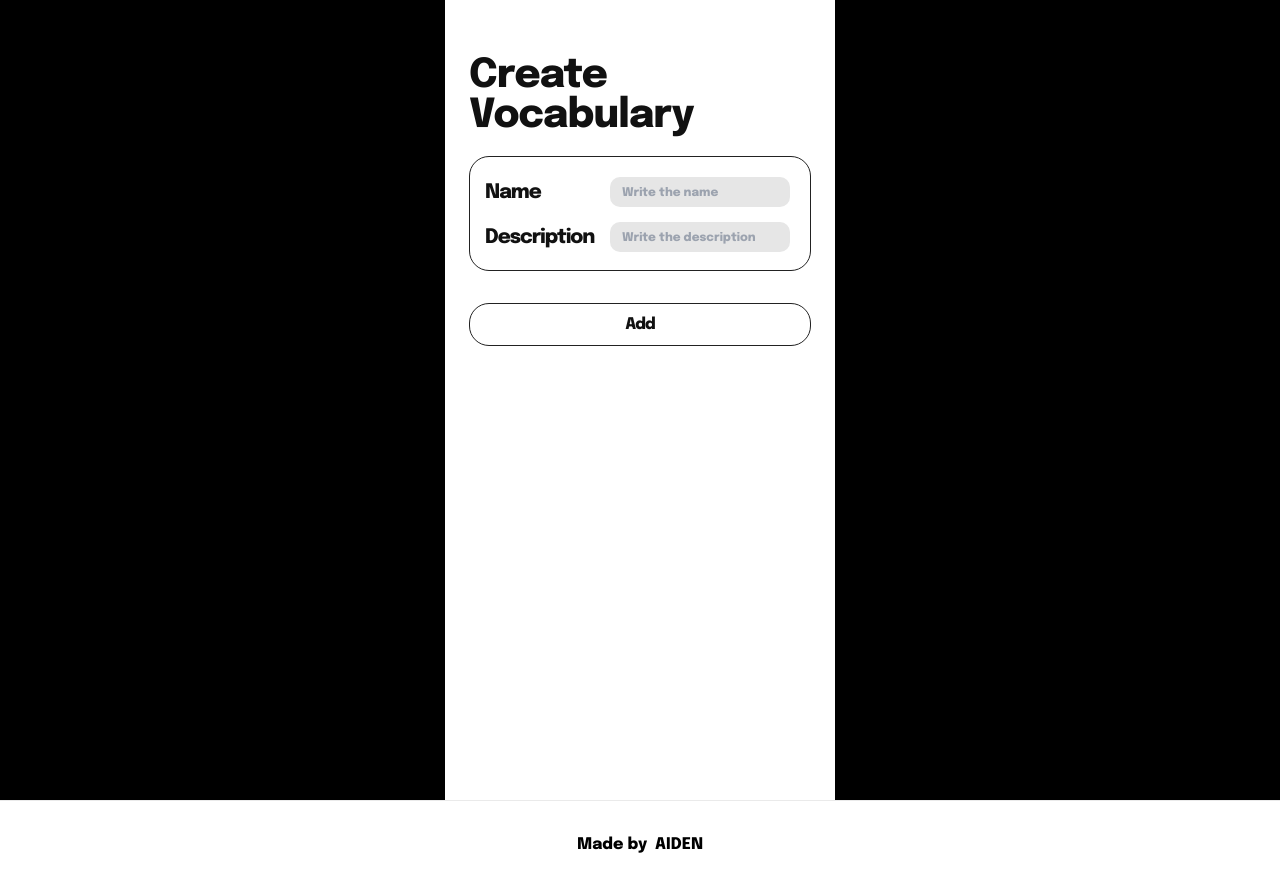
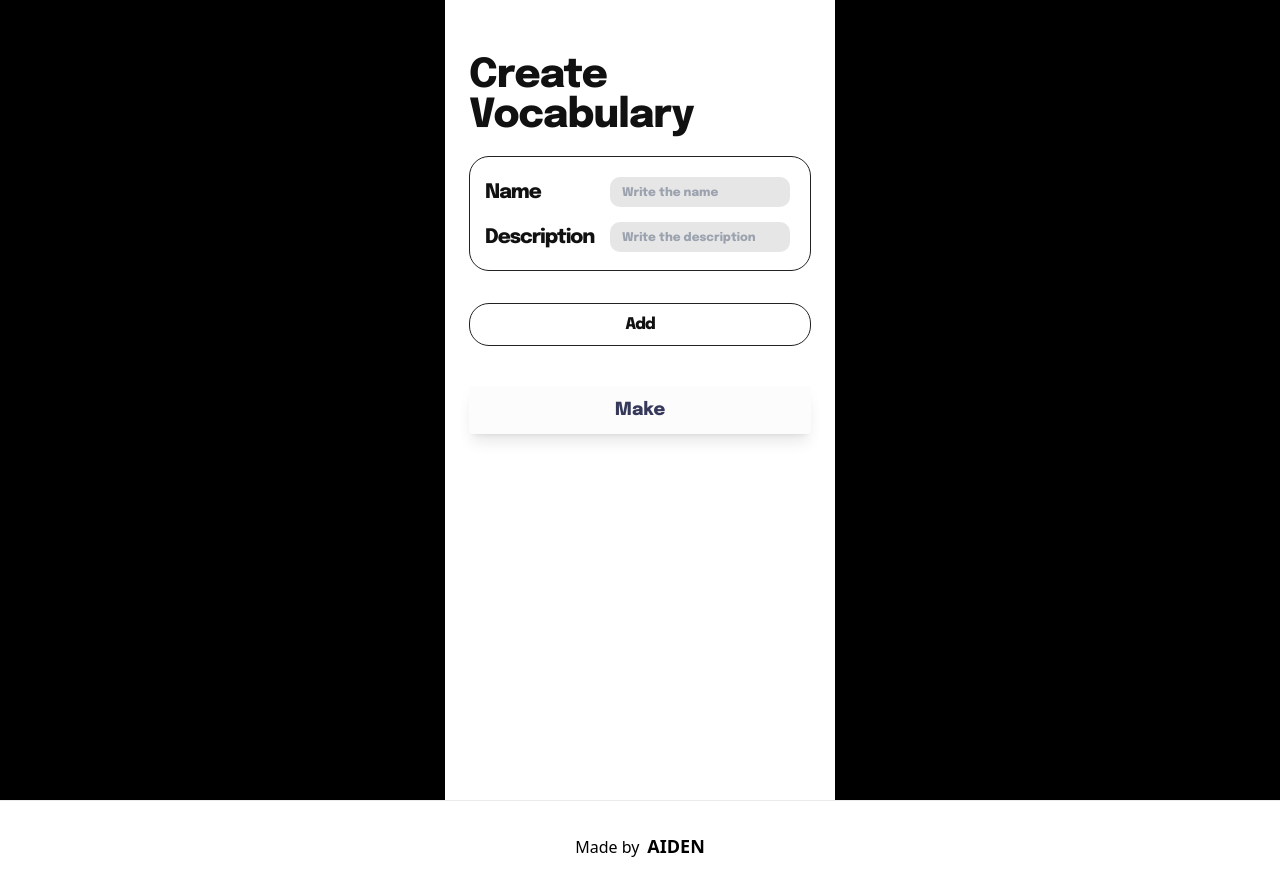
Before and after one commit to aiden3493/moonvoca, a Next.js app: page /createVocabulary in a window 1280 px wide. Built offline with nearby package versions, Linux system fonts and the light colour scheme.

Commit message:
done for today :)

```diff
--- a/components/footer.tsx
+++ b/components/footer.tsx
@@ -1,12 +1,12 @@
 export default function Footer() {
   return (
     <a
-      className="flex items-center justify-center flex-grow"
+      className="flex items-center justify-center flex-grow font-sans"
       href="https://vercel.com?utm_source=create-next-app&utm_medium=default-template&utm_campaign=create-next-app"
       target="_blank"
       rel="noopener noreferrer"
     >
-      Made by <span className="ml-[0.5rem] font-bold text-[16px]">AIDEN</span>
+      Made by <span className="ml-[0.5rem] font-bold text-[18px]">AIDEN</span>
     </a>
   );
 }
--- a/components/vocabularyBox.tsx
+++ b/components/vocabularyBox.tsx
@@ -10,14 +10,10 @@ export default function VocabularyBox(props: any) {
     "#5500ff",
   ];
 
-  console.log(props.index);
-
   const color =
     props.index < 6
       ? VOCABULARY_BACKGROUND_COLOR[props.index]
       : VOCABULARY_BACKGROUND_COLOR[5];
-
-  console.log(color);
 
   return (
     <div
--- a/pages/createVocabulary.tsx
+++ b/pages/createVocabulary.tsx
@@ -1,34 +1,71 @@
 import type { NextPage } from "next";
 import Head from "next/head";
 import Footer from "../components/footer";
-import Link from "next/link";
-
-const MainSetting = () => {
-  return (
-    <div className="relative w-[342px] h-[115px] bg-[#ffffff] rounded-[20px] mt-5 border-solid border-[1px] border-[#222]">
-      <div className="">
-        <h1 className="left-[15px] top-[35px] absolute whitespace-pre-wrap text-[#111111] text-[20px] leading-[1px] tracking-[-1px]">
-          Name
-        </h1>
-        <input
-          placeholder="Write the name"
-          className="text-black pl-3 pt-[2.5px] text-[12px] outline-none bg-[#E6E6E6] w-[180px] h-[30px] absolute left-[140px] top-[20px] rounded-[10px]"
-        />
-      </div>
-      <div className="">
-        <h1 className="left-[15px] top-[80px] absolute whitespace-pre-wrap text-[#111111] text-[20px] leading-[1px] tracking-[-1px]">
-          Description
-        </h1>
-        <input
-          placeholder="Write the description"
-          className="text-black pl-3 pt-[2.5px] text-[12px] outline-none bg-[#E6E6E6] w-[180px] h-[30px] absolute left-[140px] top-[65px] rounded-[10px] text-left"
-        />
-      </div>
-    </div>
-  );
-};
+import React, { useState } from "react";
+import Router from "next/router";
 
 const CreateVocabulary: NextPage = () => {
+  type word = {
+    word: string;
+    description: string;
+  };
+
+  type mainSet = {
+    name: string;
+    description: string;
+  };
+
+  const [VocaSetting, setVocaSetting] = useState<mainSet>({
+    name: "",
+    description: "",
+  });
+  const [words, setWords] = useState<word[]>([]);
+
+  const addWord = (e: any) => {
+    e.preventDefault();
+    setWords([...words, { word: "", description: "" }]);
+  };
+
+  const onDescriptionChange = (e: any, index: number) => {
+    let currentData = words[index];
+    currentData.description = e.target.value;
+    words[index] = currentData;
+  };
+
+  const onWordChange = (e: any, index: number) => {
+    let currentData = words[index];
+    currentData.word = e.target.value;
+    words[index] = currentData;
+  };
+
+  const onNameChange = (e: any) => {
+    let currentData = VocaSetting;
+    currentData.name = e.target.value;
+    setVocaSetting(currentData);
+  };
+
+  const onVocaDescriptionChange = (e: any) => {
+    let currentData = VocaSetting;
+    currentData.description = e.target.value;
+    setVocaSetting(currentData);
+  };
+
+  const onMakeButtonClick = (e: any) => {
+    e.preventDefault();
+    const localStorage = window.localStorage;
+
+    const data = {
+      VocaName: VocaSetting.name,
+      VocaDescription: VocaSetting.description,
+      wordNum: words.length,
+      words: words,
+    };
+
+    localStorage.setItem(VocaSetting.name, JSON.stringify(data));
+
+    Router.push("/");
+  };
+
   return (
     <div className="w-full h-screen">
       <Head>
@@ -45,12 +82,68 @@ const CreateVocabulary: NextPage = () => {
             Vocabulary
           </h1>
 
-          <MainSetting />
-          <div className="w-[342px] h-[43px] mt-8 rounded-[20px] border-solid border-[1px] border-[#222] flex justify-center items-center">
+          <div className="relative w-[342px] h-[115px] bg-[#ffffff] rounded-[20px] mt-5 border-solid border-[1px] border-[#222]">
+            <div className="">
+              <h1 className="left-[15px] top-[35px] absolute whitespace-pre-wrap text-[#111111] text-[20px] leading-[1px] tracking-[-1px]">
+                Name
+              </h1>
+              <input
+                onChange={onNameChange}
+                placeholder="Write the name"
+                className="text-black pl-3 pt-[2.5px] text-[12px] outline-none bg-[#E6E6E6] w-[180px] h-[30px] absolute left-[140px] top-[20px] rounded-[10px]"
+              />
+            </div>
+            <div className="">
+              <h1 className="left-[15px] top-[80px] absolute whitespace-pre-wrap text-[#111111] text-[20px] leading-[1px] tracking-[-1px]">
+                Description
+              </h1>
+              <input
+                onChange={onVocaDescriptionChange}
+                placeholder="Write the description"
+                className="text-black pl-3 pt-[2.5px] text-[12px] outline-none bg-[#E6E6E6] w-[180px] h-[30px] absolute left-[140px] top-[65px] rounded-[10px] text-left"
+              />
+            </div>
+          </div>
+
+          <div
+            onClick={addWord}
+            className="w-[342px] h-[43px] mt-8 rounded-[20px] border-solid border-[1px] border-[#222] flex justify-center items-center"
+          >
             <h1 className="whitespace-pre text-[#111111] leading-[1px] tracking-[-1px]">
               Add
             </h1>
           </div>
+
+          {words.map((_, index) => (
+            <div
+              key={index}
+              className="w-[342px] h-[100px] bg-[#ffffff] rounded-[10px] border-[1px] border-solid border-[#222] mt-2 flex justify-start items-start p-3 flex-col"
+            >
+              <input
+                onChange={(e) => onWordChange(e, index)}
+                placeholder="Write the word"
+                className="text-black pl-3 pt-[2.5px] text-[12px] outline-none bg-[#E6E6E6] w-[130px] h-[30px] rounded-[10px] text-left"
+              />
+              <div className="flex items-center justify-start space-x-10 ml-1 mt-[-7px]">
+                <h1 className="whitespace-pre tracking-[-1px] leading-[1px] mt-5">
+                  Description
+                </h1>
+                <input
+                  onChange={(e) => onDescriptionChange(e, index)}
+                  placeholder="Write the description"
+                  className="text-black pl-3 pt-[2.5px] text-[12px] outline-none bg-[#E6E6E6] w-[185px] h-[30px] rounded-[10px] text-left mt-5"
+                />
+              </div>
+            </div>
+          ))}
+
+          <button
+            onClick={onMakeButtonClick}
+            className="mt-10 w-[342px] items-center appearance-none bg-[#FCFCFD] rounded-[4px] border-[0px] shadow-lg  box-border text-[#36395A] cursor-pointer inline-flex h-[48px] justify-center leading-[1px]  list-none px-[16px] relative text-left  transition-shadow duration-[.15s] select-none will-change-transform text-[18px] focus:outline-none"
+            role="button"
+          >
+            Make
+          </button>
         </div>
       </main>
 
--- a/pages/index.tsx
+++ b/pages/index.tsx
@@ -3,16 +3,37 @@ import Head from "next/head";
 import Footer from "../components/footer";
 import VocabularyBox from "../components/vocabularyBox";
 import Link from "next/link";
+import { useEffect, useState } from "react";
 
 const Home: NextPage = () => {
-  const Voca = [
-    { name: "Name", description: "first vocabulary", words: 20 },
-    { name: "Name", description: "first vocabulary", words: 20 },
-    { name: "Name", description: "first vocabulary", words: 20 },
-    { name: "Name", description: "first vocabulary", words: 20 },
-    { name: "Name", description: "first vocabulary", words: 20 },
-    { name: "Name", description: "first vocabulary", words: 20 },
-  ];
+  type Vocabulary = {
+    name: string;
+    description: string;
+    wordNum: number;
+    words: object;
+  };
+
+  const [Voca, setVoca] = useState<Vocabulary[]>([]);
+
+  useEffect(() => {
+    const localStorage = window.localStorage;
+    const StorageData = { ...localStorage };
+
+    let data: any = [];
+    for (let key in StorageData) {
+      const datas = JSON.parse(StorageData[key]);
+      data = [
+        ...data,
+        {
+          name: key,
+          description: datas.VocaDescription,
+          wordNum: datas.wordNum,
+          words: datas.words,
+        },
+      ];
+    }
+    setVoca(data);
+  }, []);
 
   return (
     <div className="w-full h-screen">
@@ -44,7 +65,7 @@ const Home: NextPage = () => {
               index={index}
               name={voca.name}
               description={voca.description}
-              words={voca.words}
+              words={voca.wordNum}
             />
           ))}
         </div>
--- a/styles/globals.css
+++ b/styles/globals.css
@@ -9,4 +9,20 @@
 
 html {
   font-family: "Epilogue-ExtraBold", sans-serif;
+  user-select: none;
+  -webkit-user-select: none;
+  -moz-user-select: none;
 }
+
+::-webkit-scrollbar {
+  display: none;
+}
+
+* {
+  -webkit-tap-highlight-color: transparent;
+  -webkit-touch-callout: none;
+  -webkit-user-select: none;
+  -moz-user-select: none;
+  -ms-user-select: none;
+  user-select: none;
+}
```
Also changed, not shown: whatIHaveToMake.txt (added).
